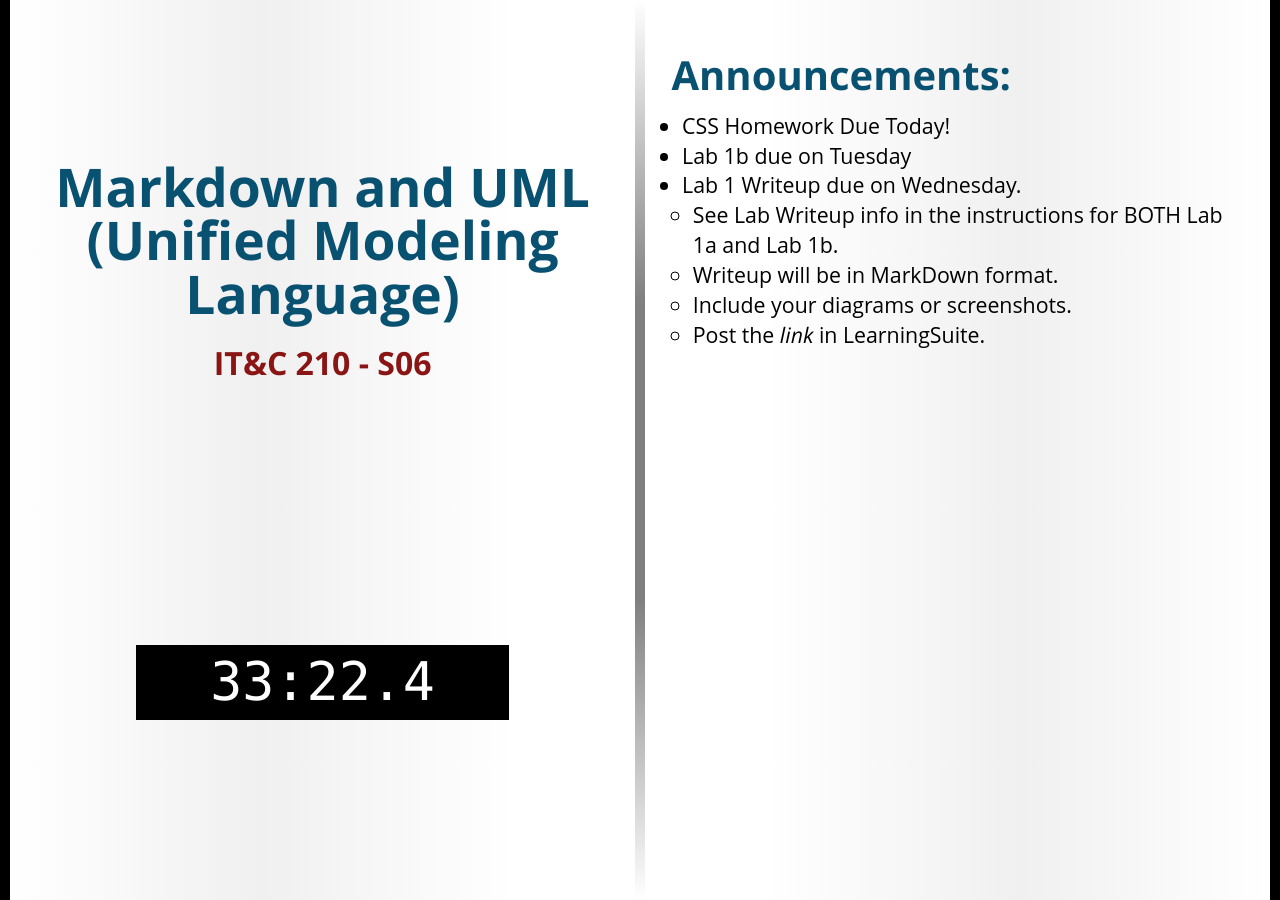
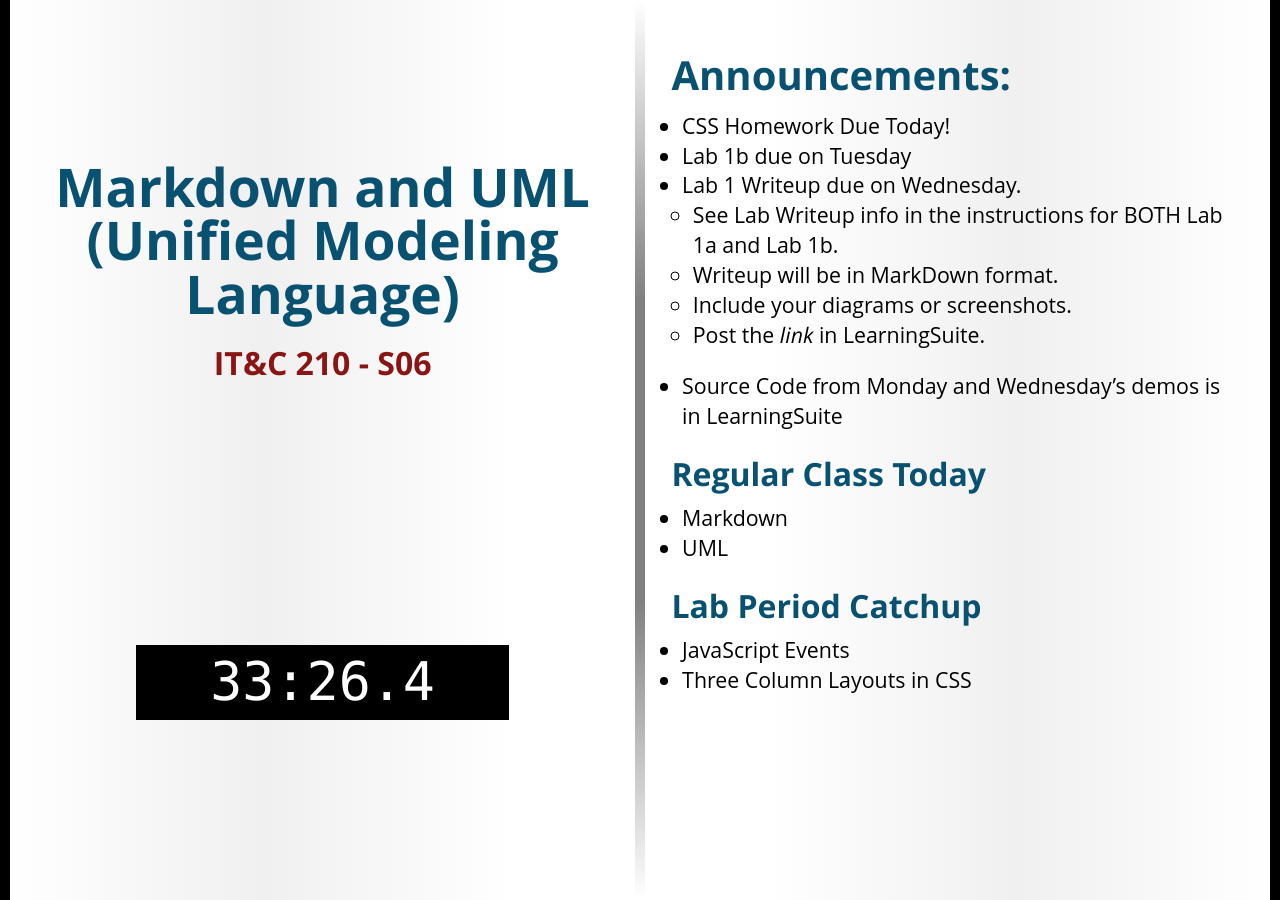
Before and after one commit to BYU-ITC-210/BYU-ITC-210.github.io, a Jekyll site: the page built from _welcome/S06.md, in a window 1280 px wide. Built offline with Jekyll 4.4.1, drawn with Linux system fonts in a browser that asks for light colours; some web fonts are replaced.

Commit message:
Welcome S06

```diff
--- a/_layouts/welcome.html
+++ b/_layouts/welcome.html
@@ -108,7 +108,7 @@
     <script>
 
         // Offset of the bell from UTC in milliseconds.
-        const bellOffset = 16000;
+        const bellOffset = 20000;
 
         let eleCountdown = document.getElementById("countdown");
         let timer;
--- a/_welcome/S06.md
+++ b/_welcome/S06.md
@@ -9,3 +9,12 @@ session: S06
     * Writeup will be in MarkDown format.
     * Include your diagrams or screenshots.
     * Post the _link_ in LearningSuite.
+* Source Code from Monday and Wednesday's demos is in LearningSuite
+
+## Regular Class Today
+* Markdown
+* UML
+
+## Lab Period Catchup
+* JavaScript Events
+* Three Column Layouts in CSS
```
